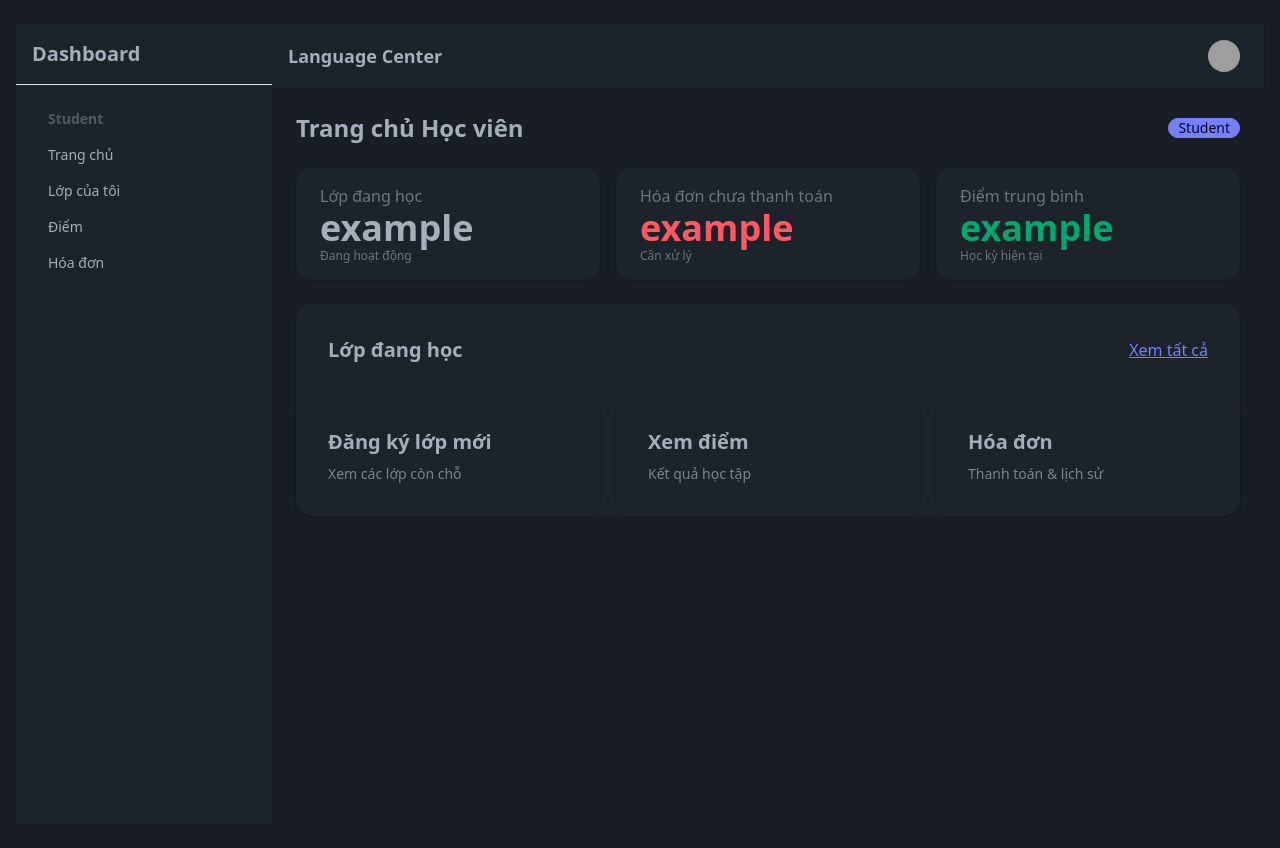
After one commit to nahtzm/LanguageCenter, a Flask app: page /student/dashboard in a window 1280 px wide. The commit adds this page. Run offline with Flask 3, Linux system fonts and the light colour scheme; some libraries are stand-ins or nearby versions; grey boxes are pictures that could not be loaded.

Commit message:
big update

```diff
--- a/app.py
+++ b/app.py
@@ -16,16 +16,25 @@ def create_app():
 
     from routes.auth import auth
     from routes.public import public
+    from routes.student import student_routes
     flask_app.register_blueprint(auth, url_prefix='/')
     flask_app.register_blueprint(public, url_prefix='/')
+    flask_app.register_blueprint(student_routes, url_prefix='/student')
 
     login = LoginManager()
     login.login_view = 'auth.login'
     login.init_app(flask_app)
 
+    from models import Student, Staff
     @login.user_loader
     def load_user(user_id):
-        return db.session.get(User, int(user_id))
+        student = Student.query.get(user_id)
+        if student:
+            return student
+        staff = Staff.query.get(user_id)
+        if staff:
+            return staff
+        return None
     return flask_app
 
 
--- a/routes/public.py
+++ b/routes/public.py
@@ -3,5 +3,5 @@ from flask import Blueprint, render_template
 public = Blueprint('public', __name__)
 
 @public.route('/')
-def index():
+def welcome():
     return render_template("welcome.html")
--- /dev/null
+++ b/routes/student.py
@@ -0,0 +1,84 @@
+from flask import Blueprint, render_template, request, flash, redirect, url_for
+from flask_login import current_user
+
+from app import db
+from logic import enroll_class
+from models import Course, Class, Level, Enrollment, Invoice
+
+student_routes = Blueprint('student', __name__)
+
+@student_routes.route('/dashboard')
+def dashboard():
+    return render_template("dashboard/student/student.html")
+
+@student_routes.route('/class_list')
+def class_list():
+    course_id = request.args.get("course_id")
+    level_id = request.args.get("level_id")
+
+    query = Class.query
+
+    if course_id:
+        query = query.filter_by(course_id=course_id)
+    if level_id:
+        query = query.filter_by(level_id=level_id)
+
+    enrolled_class_ids = {
+        e.class_id
+        for e in Enrollment.query.filter_by(
+            student_id=current_user.id,
+            status="enrolled"
+        ).all()
+    }
+
+    classes = query.all()
+
+    return render_template(
+        "dashboard/student/class_list.html",
+        enrolled_class_ids=enrolled_class_ids,
+        courses=classes,
+        course_list=Course.query.all(),
+        level_list=Level.query.all()
+    )
+
+
+# def enroll_class(student_id, class_id):
+#     cls = Class.query.get_or_404(class_id)
+#
+#     # 1. Check còn chỗ
+#     if cls.current_students >= cls.max_students:
+#         raise ValueError("Lớp đã đủ học viên")
+#
+#     # 2. Check đã đăng ký chưa
+#     exists = Enrollment.query.filter_by(
+#         student_id=student_id,
+#         class_id=class_id
+#     ).first()
+#
+#     if exists:
+#         raise ValueError("Bạn đã đăng ký lớp này")
+#
+#     # 3. Tạo enrollment
+#     enrollment = Enrollment(
+#         student_id=student_id,
+#         class_id=class_id,
+#         status="enrolled"
+#     )
+#     db.session.add(enrollment)
+#
+#     # 4. Tăng sĩ số
+#     cls.current_students += 1
+#
+#     # 5. Tạo hóa đơn
+#     # invoice = Invoice(
+#     #     enrollment_id=enrollment.id,
+#     #     amount=cls.level.tuition_fee,
+#     #     status="unpaid"
+#     # )
+#     # db.session.add(invoice)
+#     db.session.commit()
+@student_routes.route("/enroll/<int:class_id>", methods=["POST"])
+def enroll(class_id):
+    enroll_class(current_user.id, class_id)
+    flash("Đăng ký thành công", "success")
+    return redirect(url_for("student.class_list"))
--- a/templates/base.html
+++ b/templates/base.html
@@ -1,45 +1,50 @@
 <!DOCTYPE html>
-<html lang="en">
+<html lang="en" data-theme="dark">
 <head>
     <meta charset="UTF-8">
     <meta name="viewport" content="width=device-width, initial-scale=1">
-    <link href="https://cdn.jsdelivr.net/npm/bootstrap@5.3.0/dist/css/bootstrap.min.css" rel="stylesheet">
-    <script src="https://cdn.jsdelivr.net/npm/bootstrap@5.3.8/dist/js/bootstrap.bundle.min.js"
-            integrity="sha384-FKyoEForCGlyvwx9Hj09JcYn3nv7wiPVlz7YYwJrWVcXK/BmnVDxM+D2scQbITxI"
-            crossorigin="anonymous"></script>
+
+    <!-- Tailwind + DaisyUI -->
+    <script src="https://cdn.tailwindcss.com"></script>
+    <link href="https://cdn.jsdelivr.net/npm/daisyui@4.12.10/dist/full.min.css" rel="stylesheet" type="text/css"/>
+
     <title>{% block title %}Home{% endblock %}</title>
 </head>
-<body>
-<div style="position: fixed;top: 20px; right: 20px;left: 20px; z-index: 1055;">
+<body class="bg-base-200 min-h-screen">
+
+<!-- Flash messages -->
+<div class="fixed top-5 left-5 right-5 z-50 space-y-2">
     {% with messages = get_flashed_messages(with_categories=True) %}
         {% if messages %}
             {% for c, m in messages %}
-                {% if c == "error" %}
-                    {% set alert = "alert-danger" %}
+                {% if c == 'error' %}
+                    {% set alert = 'alert-error' %}
                 {% else %}
-                    {% set alert = "alert-success" %}
+                    {% set alert = 'alert-success' %}
                 {% endif %}
-                <div class="alert {{ alert }} alert-dismissible auto-dismiss  fade show mx-auto" role="alert">
-                    {{ m }}
-                    <button type="button" class="btn-close" data-bs-dismiss="alert" aria-label="Close"></button>
+                <div class="alert {{ alert }} shadow-lg auto-dismiss">
+                    <span>{{ m }}</span>
                 </div>
             {% endfor %}
         {% endif %}
     {% endwith %}
 </div>
 
-<div class="container ">
+<!-- Main content -->
+<div class="container mx-auto px-4 py-6">
     {% block content %}
     {% endblock %}
 </div>
 
+<!-- Auto dismiss alerts -->
 <script>
-     setTimeout(() => {
-        document.querySelectorAll('.auto-dismiss').forEach((alert) => {
-            let bsAlert = new bootstrap.Alert(alert);
-            bsAlert.close();
+    setTimeout(() => {
+        document.querySelectorAll('.auto-dismiss').forEach(el => {
+            el.classList.add('opacity-0');
+            setTimeout(() => el.remove(), 300);
         });
     }, 1500);
 </script>
+
 </body>
 </html>
--- /dev/null
+++ b/templates/dashboard/dashboard_base.html
@@ -0,0 +1,79 @@
+{% extends "base.html" %}
+
+{% block content %}
+<div class="drawer lg:drawer-open min-h-screen">
+
+  <!-- Toggle button (mobile) -->
+  <input id="dashboard-drawer" type="checkbox" class="drawer-toggle" />
+
+  <!-- Main content -->
+  <div class="drawer-content flex flex-col">
+
+    <!-- Topbar -->
+    <div class="navbar bg-base-100 shadow px-4">
+      <div class="flex-none lg:hidden">
+        <label for="dashboard-drawer" class="btn btn-square btn-ghost">
+          <svg xmlns="http://www.w3.org/2000/svg" class="h-6 w-6" fill="none" viewBox="0 0 24 24" stroke="currentColor">
+            <path stroke-linecap="round" stroke-linejoin="round" stroke-width="2" d="M4 6h16M4 12h16M4 18h16"></path>
+          </svg>
+        </label>
+      </div>
+
+      <div class="flex-1">
+        <span class="text-lg font-bold">Language Center</span>
+      </div>
+
+      <div class="flex-none gap-2">
+          <!-- User menu -->
+        <div class="dropdown dropdown-end">
+          <label tabindex="0" class="btn btn-ghost btn-circle avatar">
+            <div class="w-8 rounded-full">
+              <img src="https://ui-avatars.com/api/?name=User"  alt="."/>
+            </div>
+          </label>
+          <ul tabindex="0" class="menu menu-sm dropdown-content mt-3 z-[1] p-2 shadow bg-base-100 rounded-box w-40">
+            <li><a href="#">Profile</a></li>
+            <li><a href="/logout">Logout</a></li>
+          </ul>
+        </div>
+      </div>
+    </div>
+
+    <!-- Page content -->
+    <main class="p-6 bg-base-200 flex-1">
+      {% block dashboard_content %}{% endblock %}
+    </main>
+
+  </div>
+
+  <!-- Sidebar -->
+  <div class="drawer-side">
+    <label for="dashboard-drawer" class="drawer-overlay"></label>
+    <aside class="w-64 bg-base-100 min-h-full shadow">
+
+      <div class="p-4 text-xl font-bold border-b">Dashboard</div>
+
+      <!-- Menu (render theo role) -->
+      <ul class="menu p-4">
+        <!-- Student -->
+        <li class="menu-title">Student</li>
+        <li><a href="/student/dashboard">Trang chủ</a></li>
+        <li><a href="/my-enrollments">Lớp của tôi</a></li>
+        <li><a href="/my-scores">Điểm</a></li>
+        <li><a href="/my-invoices">Hóa đơn</a></li>
+
+{#        <!-- Teacher -->#}
+{#        <li class="menu-title mt-4">Teacher</li>#}
+{#        <li><a href="/teacher/classes">Lớp giảng dạy</a></li>#}
+{##}
+{#        <!-- Admin -->#}
+{#        <li class="menu-title mt-4">Admin</li>#}
+{#        <li><a href="/admin/users">Người dùng</a></li>#}
+{#        <li><a href="/admin/classes">Lớp học</a></li>#}
+{#        <li><a href="/admin/reports">Báo cáo</a></li>#}
+      </ul>
+    </aside>
+  </div>
+</div>
+
+{% endblock %}
--- /dev/null
+++ b/templates/dashboard/student/student.html
@@ -0,0 +1,111 @@
+{% extends "dashboard/dashboard_base.html" %}
+{% block title %}Student Dashboard{% endblock %}
+
+{% block dashboard_content %}
+    <div class="space-y-6">
+
+        <!-- Header -->
+        <div class="flex items-center justify-between">
+            <h1 class="text-2xl font-bold">Trang chủ Học viên</h1>
+            <span class="badge badge-primary">Student</span>
+        </div>
+
+        <!-- Stats -->
+        <div class="grid grid-cols-1 md:grid-cols-3 gap-4">
+            <div class="stat bg-base-100 shadow rounded-box">
+                <div class="stat-title">Lớp đang học</div>
+                {#                <div class="stat-value">{{ stats.active_classes | default(0) }}</div>#}
+                <div class="stat-value">example</div>
+                <div class="stat-desc">Đang hoạt động</div>
+            </div>
+
+            <div class="stat bg-base-100 shadow rounded-box">
+                <div class="stat-title">Hóa đơn chưa thanh toán</div>
+                {#                <div class="stat-value text-error">{{ stats.unpaid_invoices | default(0) }}</div>#}
+                <div class="stat-value text-error">example</div>
+                <div class="stat-desc">Cần xử lý</div>
+            </div>
+
+            <div class="stat bg-base-100 shadow rounded-box">
+                <div class="stat-title">Điểm trung bình</div>
+                {#                <div class="stat-value text-success">{{ stats.avg_score | default('-') }}</div>#}
+                <div class="stat-value text-success">example</div>
+                <div class="stat-desc">Học kỳ hiện tại</div>
+            </div>
+        </div>
+
+        <!-- Current Classes -->
+        <div class="card bg-base-100 shadow">
+            <div class="card-body">
+                <div class="flex items-center justify-between">
+                    <h2 class="card-title">Lớp đang học</h2>
+                    <a href="/my-enrollments" class="link link-primary">Xem tất cả</a>
+                </div>
+
+                {#                <div class="overflow-x-auto mt-4">#}
+                {#                    <table class="table">#}
+                {#                        <thead>#}
+                {#                        <tr>#}
+                {#                            <th>Lớp</th>#}
+                {#                            <th>Giáo viên</th>#}
+                {#                            <th>Thời gian</th>#}
+                {#                            <th>Trạng thái</th>#}
+                {#                            <th></th>#}
+                {#                        </tr>#}
+                {#                        </thead>#}
+                {#                        <tbody>#}
+                {#                        {% for e in enrollments %}#}
+                {#                            <tr>#}
+                {#                                <td>{{ e.class_name }}</td>#}
+                {#                                <td>{{ e.teacher_name }}</td>#}
+                {#                                <td>{{ e.schedule }}</td>#}
+                {#                                <td>#}
+                {#                                    {% if e.status == 'active' %}#}
+                {#                                        <span class="badge badge-success">Đang học</span>#}
+                {#                                    {% elif e.status == 'upcoming' %}#}
+                {#                                        <span class="badge badge-warning">Sắp bắt đầu</span>#}
+                {#                                    {% else %}#}
+                {#                                        <span class="badge">Kết thúc</span>#}
+                {#                                    {% endif %}#}
+                {#                                </td>#}
+                {#                                <td>#}
+                {#                                    <a href="/my-scores/{{ e.id }}" class="btn btn-sm btn-outline">Chi tiết</a>#}
+                {#                                </td>#}
+                {#                            </tr>#}
+                {#                        {% else %}#}
+                {#                            <tr>#}
+                {#                                <td colspan="5" class="text-center opacity-60">Chưa có lớp nào</td>#}
+                {#                            </tr>#}
+                {#                        {% endfor %}#}
+                {#                        </tbody>#}
+                {#                    </table>#}
+                {#                </div>#}
+                {#            </div>#}
+            </div>
+
+            <!-- Quick Actions -->
+            <div class="grid grid-cols-1 md:grid-cols-3 gap-4">
+                <a href="{{ url_for("student.class_list") }}" class="card bg-base-100 shadow hover:shadow-lg transition">
+                    <div class="card-body">
+                        <h3 class="card-title">Đăng ký lớp mới</h3>
+                        <p class="text-sm opacity-70">Xem các lớp còn chỗ</p>
+                    </div>
+                </a>
+
+                <a href="/my-scores" class="card bg-base-100 shadow hover:shadow-lg transition">
+                    <div class="card-body">
+                        <h3 class="card-title">Xem điểm</h3>
+                        <p class="text-sm opacity-70">Kết quả học tập</p>
+                    </div>
+                </a>
+
+                <a href="/my-invoices" class="card bg-base-100 shadow hover:shadow-lg transition">
+                    <div class="card-body">
+                        <h3 class="card-title">Hóa đơn</h3>
+                        <p class="text-sm opacity-70">Thanh toán & lịch sử</p>
+                    </div>
+                </a>
+            </div>
+        </div>
+    </div>
+{% endblock %}
```
Also changed, not shown: logic.py (added, +39 -0 lines), models.py (+16 -9 lines), routes/auth.py (+42 -3 lines), templates/dashboard/student/class_list.html (added, +94 -0 lines), templates/enrollment.html (added, +69 -0 lines), templates/login.html (added, +37 -0 lines), templates/register.html (added, +43 -0 lines), templates/welcome.html (+20 -20 lines).
